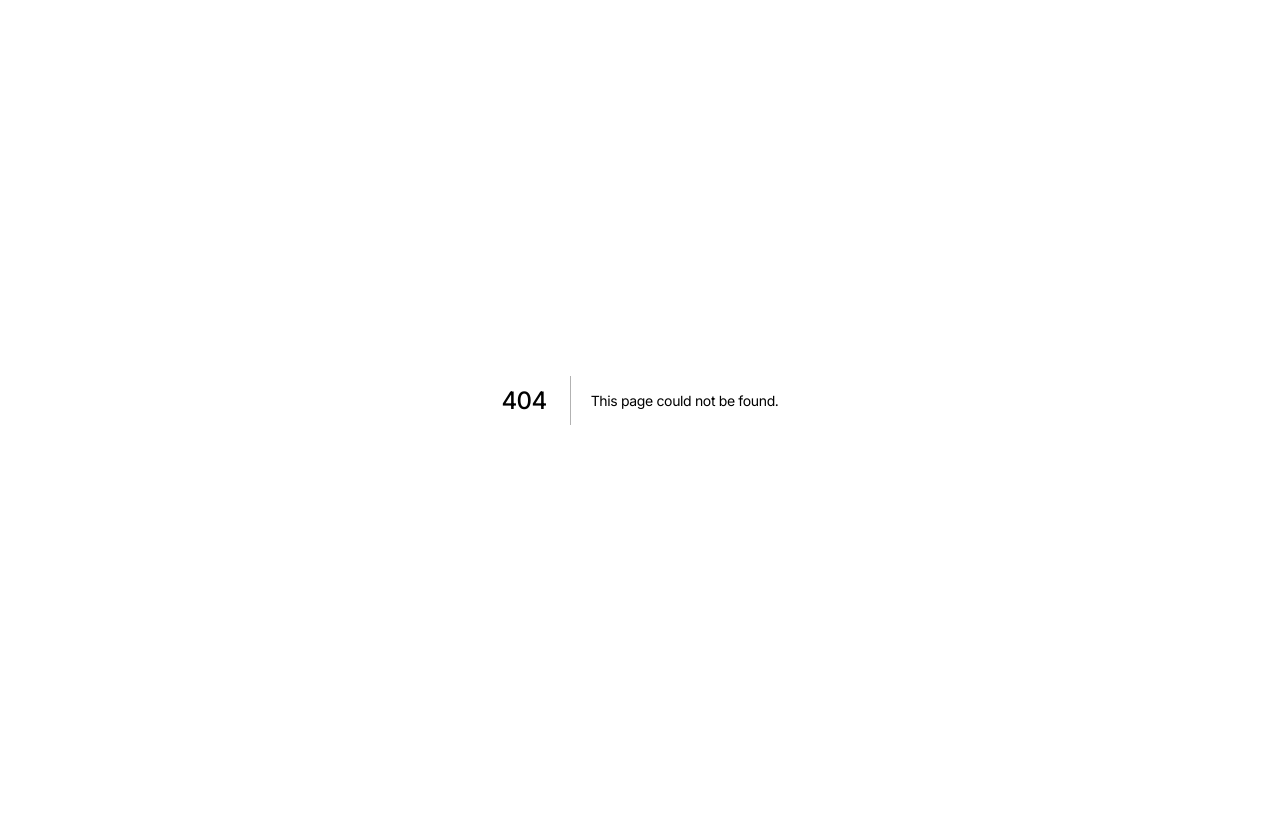
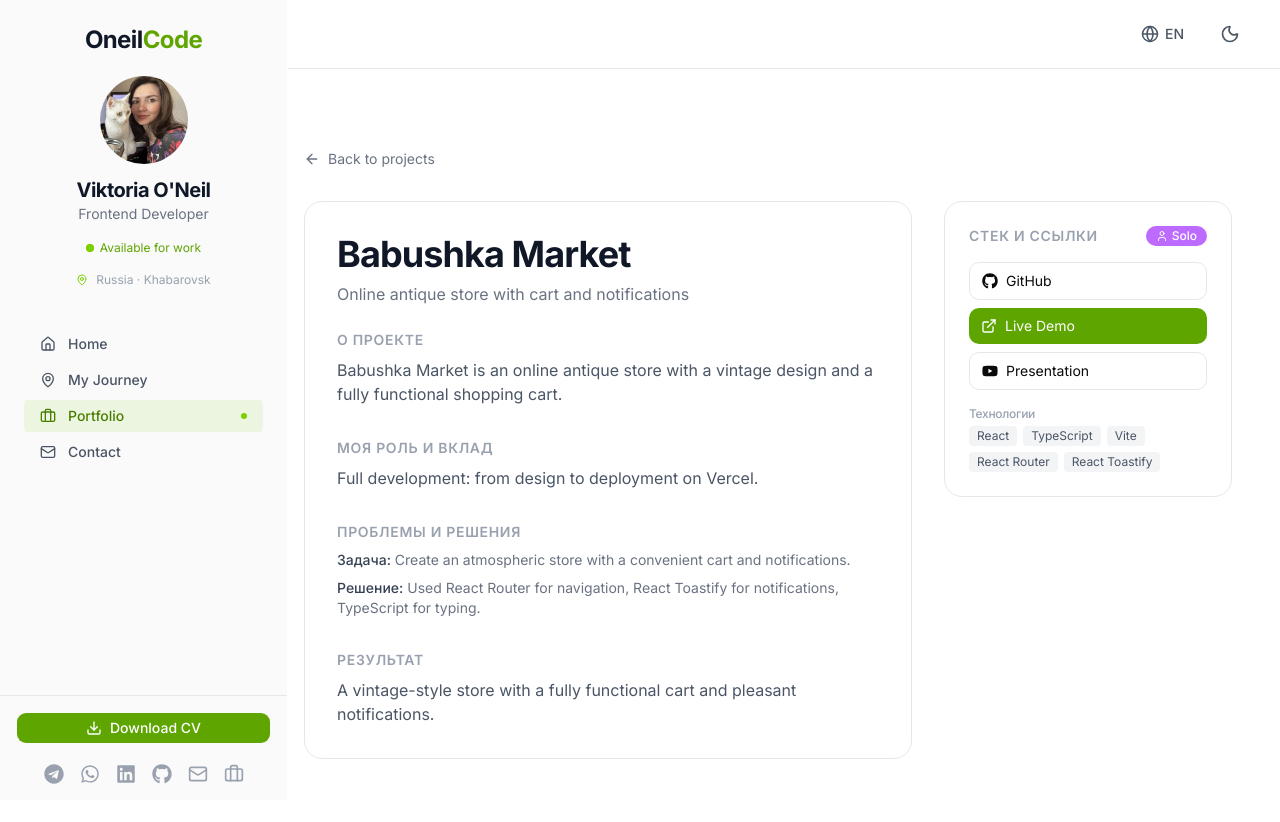
Before and after one commit to oneilcode/oneilcode-dev, a Next.js app: page /en/portfolio/babushka-market in a window 1280 px wide. Before the commit this address had no page. Shown: the top 822 px of the page. Before the commit the page ends 800 px from the top, so only its background shows below. Built offline with nearby package versions, Linux system fonts and the light colour scheme.

Commit message:
feat: add portfolio detail pages with dynamic routing

```diff
--- /dev/null
+++ b/app/[locale]/portfolio/[slug]/page.tsx
@@ -0,0 +1,236 @@
+import { notFound } from 'next/navigation';
+import { getTranslations } from 'next-intl/server';
+import Link from 'next/link';
+import { ArrowLeft, ExternalLink, Users, User } from 'lucide-react';
+import { FaGithub, FaYoutube } from 'react-icons/fa';
+
+export default async function ProjectDetailPage({
+  params,
+}: {
+  params: Promise<{ locale: string; slug: string }>;
+}) {
+  const { locale, slug } = await params;
+  const t = await getTranslations('portfolio');
+
+  const items = t.raw('items') as Array<{
+    id: number;
+    slug: string;
+    title: string;
+    description: string;
+    tech: string[];
+    github: string;
+    demo: string | null;
+    youtube: string | null;
+    featured: boolean;
+    type: 'personal' | 'team';
+    role: string | null;
+    features: string[];
+    detail: {
+      overview: string;
+      role: string;
+      challenge: string;
+      solution: string;
+      results: string;
+    };
+  }>;
+
+  if (!Array.isArray(items)) {
+    notFound();
+  }
+
+  const project = items.find((p) => p.slug === slug);
+
+  if (!project) {
+    notFound();
+  }
+
+  return (
+    <section className="mx-auto max-w-6xl px-4 py-12">
+      {/* Назад */}
+      <Link
+        href={`/${locale}/portfolio`}
+        className="mb-8 inline-flex items-center gap-2 text-sm text-gray-500 transition hover:text-gray-900 dark:text-gray-400 dark:hover:text-white"
+      >
+        <ArrowLeft size={16} />
+        {t('back')}
+      </Link>
+
+      <div className="grid gap-8 lg:grid-cols-3">
+        {/* ===== ОСНОВНАЯ ЧАСТЬ ===== */}
+        <div className="lg:col-span-2">
+          <div className="rounded-2xl border border-gray-200 bg-white p-8 dark:border-gray-800 dark:bg-gray-900/50">
+            {/* Заголовок */}
+            <div className="mb-6">
+              <div className="flex flex-wrap items-center gap-3">
+                <h1 className="text-3xl font-bold text-gray-900 md:text-4xl dark:text-white">
+                  {project.title}
+                </h1>
+                {/* {project.type === 'team' && (
+                  <span className="inline-flex items-center gap-1 rounded-full bg-blue-500/80 px-3 py-1 text-xs font-medium text-white backdrop-blur-sm">
+                    <Users size={12} /> Team
+                  </span>
+                )}
+                {project.type === 'personal' && (
+                  <span className="inline-flex items-center gap-1 rounded-full bg-purple-500/80 px-3 py-1 text-xs font-medium text-white backdrop-blur-sm">
+                    <User size={12} /> Solo
+                  </span>
+                )} */}
+                {/* {project.featured && (
+                  <span className="inline-flex items-center gap-1 rounded-full bg-lime-500 px-3 py-1 text-xs font-medium text-white">
+                    ⭐ Featured
+                  </span>
+                )} */}
+              </div>
+              <p className="mt-2 text-gray-500 dark:text-gray-400">{project.description}</p>
+            </div>
+
+            {/* ===== СЕКЦИИ ===== */}
+            <div className="space-y-8">
+              {/* О проекте */}
+              <div>
+                <h3 className="mb-2 text-sm font-semibold tracking-wider text-gray-400 uppercase">
+                  О проекте
+                </h3>
+                <p className="text-gray-600 dark:text-gray-300">{project.detail.overview}</p>
+              </div>
+
+              {/* Моя роль и вклад */}
+              <div>
+                <h3 className="mb-2 text-sm font-semibold tracking-wider text-gray-400 uppercase">
+                  Моя роль и вклад
+                </h3>
+                <p className="text-gray-600 dark:text-gray-300">
+                  {project.role || project.detail.role}
+                </p>
+              </div>
+
+              {/* Проблемы и решения */}
+              <div>
+                <h3 className="mb-2 text-sm font-semibold tracking-wider text-gray-400 uppercase">
+                  Проблемы и решения
+                </h3>
+                <div className="space-y-2">
+                  <p className="text-sm text-gray-500 dark:text-gray-400">
+                    <span className="font-medium text-gray-700 dark:text-gray-300">Задача:</span>{' '}
+                    {project.detail.challenge}
+                  </p>
+                  <p className="text-sm text-gray-500 dark:text-gray-400">
+                    <span className="font-medium text-gray-700 dark:text-gray-300">Решение:</span>{' '}
+                    {project.detail.solution}
+                  </p>
+                </div>
+              </div>
+
+              {/* Результаты */}
+              <div>
+                <h3 className="mb-2 text-sm font-semibold tracking-wider text-gray-400 uppercase">
+                  Результат
+                </h3>
+                <p className="text-gray-600 dark:text-gray-300">{project.detail.results}</p>
+              </div>
+
+              {/* Фишки (опционально) */}
+              {/* {project.features && project.features.length > 0 && (
+                <div>
+                  <h3 className="mb-2 text-sm font-semibold uppercase tracking-wider text-gray-400">
+                    Ключевые фишки
+                  </h3>
+                  <div className="flex flex-wrap gap-2">
+                    {project.features.map((feature, i) => (
+                      <span
+                        key={i}
+                        className="rounded-full bg-lime-50 px-3 py-1 text-sm text-lime-700 dark:bg-lime-950/30 dark:text-lime-400"
+                      >
+                        ✦ {feature}
+                      </span>
+                    ))}
+                  </div>
+                </div>
+              )} */}
+            </div>
+          </div>
+        </div>
+
+        {/* ===== БОКОВАЯ ПАНЕЛЬ ===== */}
+        <div className="space-y-6">
+          <div className="rounded-2xl border border-gray-200 bg-white p-6 dark:border-gray-800 dark:bg-gray-900/50">
+            {/* Заголовок + бейдж в правом верхнем углу */}
+            <div className="mb-4 flex items-center justify-between">
+              <h3 className="text-sm font-semibold tracking-wider text-gray-400 uppercase">
+                Стек и ссылки
+              </h3>
+              <div className="flex items-center gap-1.5">
+                {project.type === 'team' && (
+                  <span className="inline-flex items-center gap-1 rounded-full bg-blue-500/80 px-2.5 py-0.5 text-xs font-medium text-white backdrop-blur-sm">
+                    <Users size={12} /> Team
+                  </span>
+                )}
+                {project.type === 'personal' && (
+                  <span className="inline-flex items-center gap-1 rounded-full bg-purple-500/80 px-2.5 py-0.5 text-xs font-medium text-white backdrop-blur-sm">
+                    <User size={12} /> Solo
+                  </span>
+                )}
+              </div>
+            </div>
+
+            <div className="space-y-4">
+              {/* Ссылки */}
+              <div>
+                <div className="mt-1 space-y-2">
+                  {project.github && (
+                    <a
+                      href={project.github}
+                      target="_blank"
+                      rel="noopener noreferrer"
+                      className="flex items-center gap-2 rounded-lg border border-gray-200 px-3 py-2 text-sm transition hover:bg-gray-50 dark:border-gray-700 dark:hover:bg-gray-800"
+                    >
+                      <FaGithub size={16} />
+                      GitHub
+                    </a>
+                  )}
+                  {project.demo && (
+                    <a
+                      href={project.demo}
+                      target="_blank"
+                      rel="noopener noreferrer"
+                      className="flex items-center gap-2 rounded-lg bg-lime-600 px-3 py-2 text-sm text-white transition hover:bg-lime-700"
+                    >
+                      <ExternalLink size={16} />
+                      Live Demo
+                    </a>
+                  )}
+                  {project.youtube && (
+                    <a
+                      href={project.youtube}
+                      target="_blank"
+                      rel="noopener noreferrer"
+                      className="flex items-center gap-2 rounded-lg border border-gray-200 px-3 py-2 text-sm transition hover:bg-gray-50 dark:border-gray-700 dark:hover:bg-gray-800"
+                    >
+                      <FaYoutube size={16} />
+                      Presentation
+                    </a>
+                  )}
+                </div>
+              </div>
+
+              {/* Технологии */}
+              <div>
+                <h4 className="text-xs font-medium text-gray-400">Технологии</h4>
+                <div className="mt-1 flex flex-wrap gap-1.5">
+                  {project.tech.map((tech) => (
+                    <span
+                      key={tech}
+                      className="rounded bg-gray-100 px-2 py-0.5 text-xs text-gray-600 dark:bg-gray-800 dark:text-gray-400"
+                    >
+                      {tech}
+                    </span>
+                  ))}
+                </div>
+              </div>
+            </div>
+          </div>
+        </div>
+      </div>
+    </section>
+  );
+}
```
